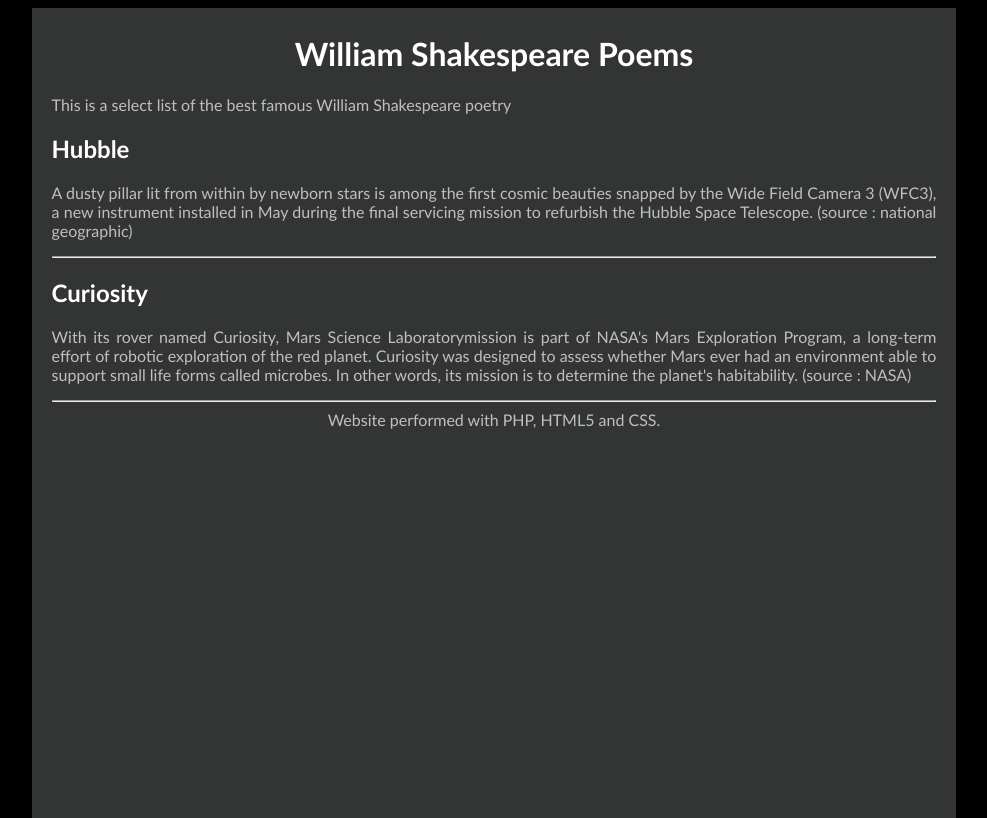
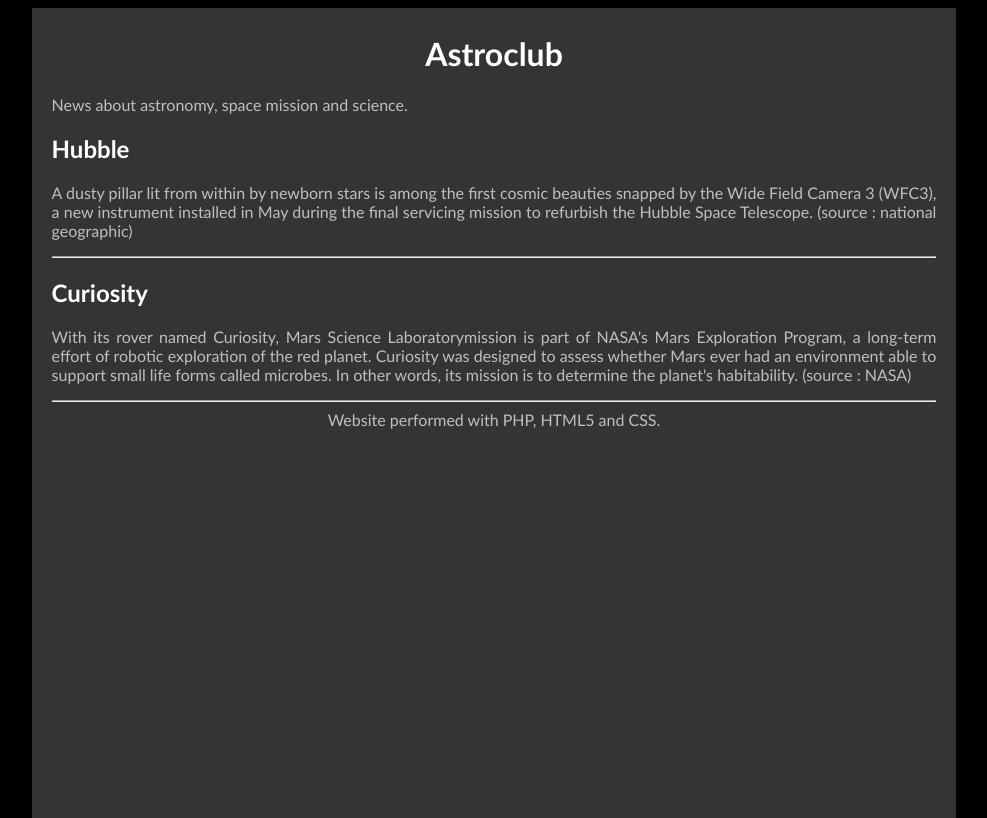
Before and after one commit to gcaggia/Astroclub, a PHP site: page / in a window 1280 px wide. Shown: the whole page, without its empty margins (146-1133 px from the left). Run offline with PHP 8.4, Linux system fonts and the light colour scheme; data comes from the database, SQL or seed files in the repository.

Commit message:
change text to astroclub

```diff
--- a/View/template.php
+++ b/View/template.php
@@ -10,8 +10,8 @@
 <body>
     <div id="global">
         <header>
-            <a href="index.php"><h1 id="titlePage">William Shakespeare Poems</h1></a>
-            <p>This is a select list of the best famous William Shakespeare poetry</p>
+            <a href="index.php"><h1 id="titlePage">Astroclub</h1></a>
+            <p>News about astronomy, space mission and science.</p>
         </header>
         <div id="content">
             <?php echo $content; ?> <!-- Content of the webpage -->
--- a/View/viewArticle.php
+++ b/View/viewArticle.php
@@ -1,4 +1,4 @@
-<?php $this->title = "William Shakespeare - " . $article['title']; ?>
+<?php $this->title = "Astroclub - " . $article['title']; ?>
 
 <article>
     <header>
--- a/View/viewIndex.php
+++ b/View/viewIndex.php
@@ -1,5 +1,5 @@
 
-<?php $this->title = "William Shakespeare Articles"; ?>
+<?php $this->title = "Astroclub"; ?>
 
 <?php foreach ($articles as $article): ?>
     <article>
```
